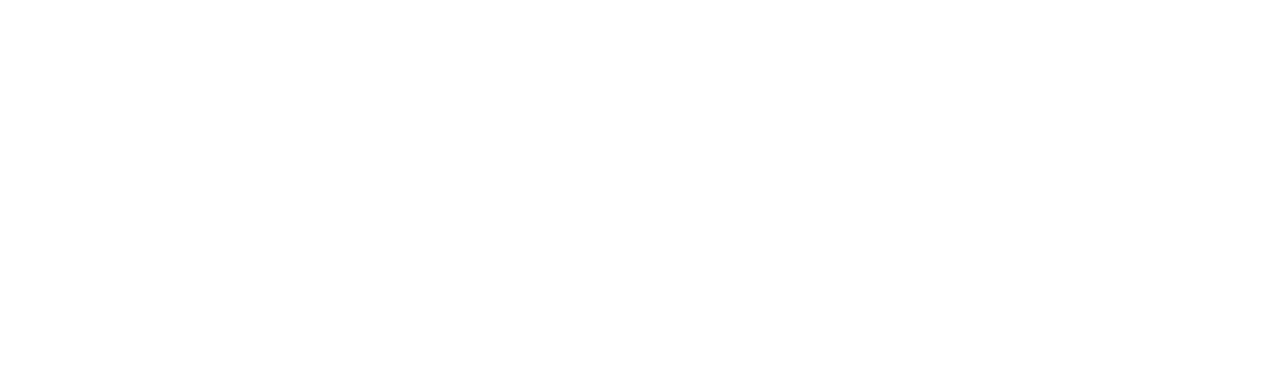
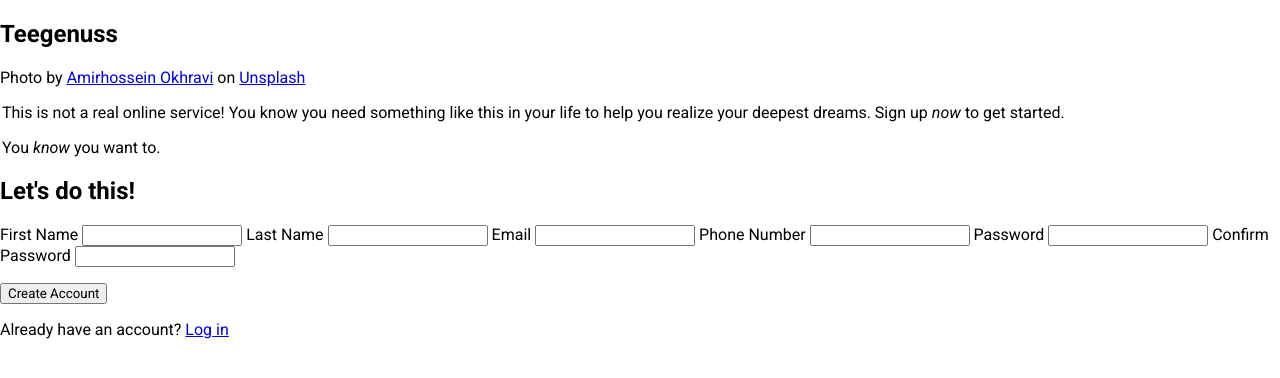
Before and after one commit to c-auri/signup, a plain HTML site: page index.html in a window 1280 px wide. Drawn offline with Linux system fonts and the light colour scheme.

Commit message:
Add markup

```diff
--- a/index.html
+++ b/index.html
@@ -9,5 +9,72 @@
 </head>
 <body>
 
+    <aside>
+        <h1 class="banner">Teegenuss</h1>
+        <footer>Photo by <a href="https://unsplash.com/@amirhosseinokhravi" class="image-credit">Amirhossein Okhravi</a> on <a  class="image-credit" href="https://unsplash.com/photos/bec-lneYZDc">Unsplash</a></footer>
+    </aside>
+
+    <main>
+
+        <form>
+
+            <legend>
+
+                <p>This is not a real online service! You know you need something like this in your life to help you realize your deepest dreams. Sign up <em>now</em> to get started.</p>
+                <p>You <em>know</em> you want to.</p>
+
+            </legend>
+
+            <section class="input">
+
+                <h2 class="form-heading">Let's do this!</h2>
+
+                <p>
+
+                    <label for="first-name">
+                        <span>First Name</span>
+                        <input type="text" name="first-name" id="first-name">
+                    </label>
+
+                    <label for="last-name">
+                        <span>Last Name</span>
+                        <input type="text" name="last-name" id="last-name">
+                    </label>
+
+                    <label for="email">
+                        <span>Email</span>
+                        <input type="email" name="email" id="email">
+                    </label>
+
+                    <label for="phone">
+                        <span>Phone Number</span>
+                        <input type="tel" name="phone" id="phone">
+                    </label>
+
+                    <label for="password">
+                        <span>Password</span>
+                        <input type="password" name="password" id="password">
+                    </label>
+
+                    <label for="password">
+                        <span>Confirm Password</span>
+                        <input type="password" name="confirm" id="confirm">
+                    </label>
+
+                </p>
+
+            </section>
+
+            <section>
+
+                <button type="submit">Create Account</button>
+                <p>Already have an account? <a href="#">Log in</a></p>
+
+            </section>
+
+        </form>
+
+    </main>
+
 </body>
 </html>
```
